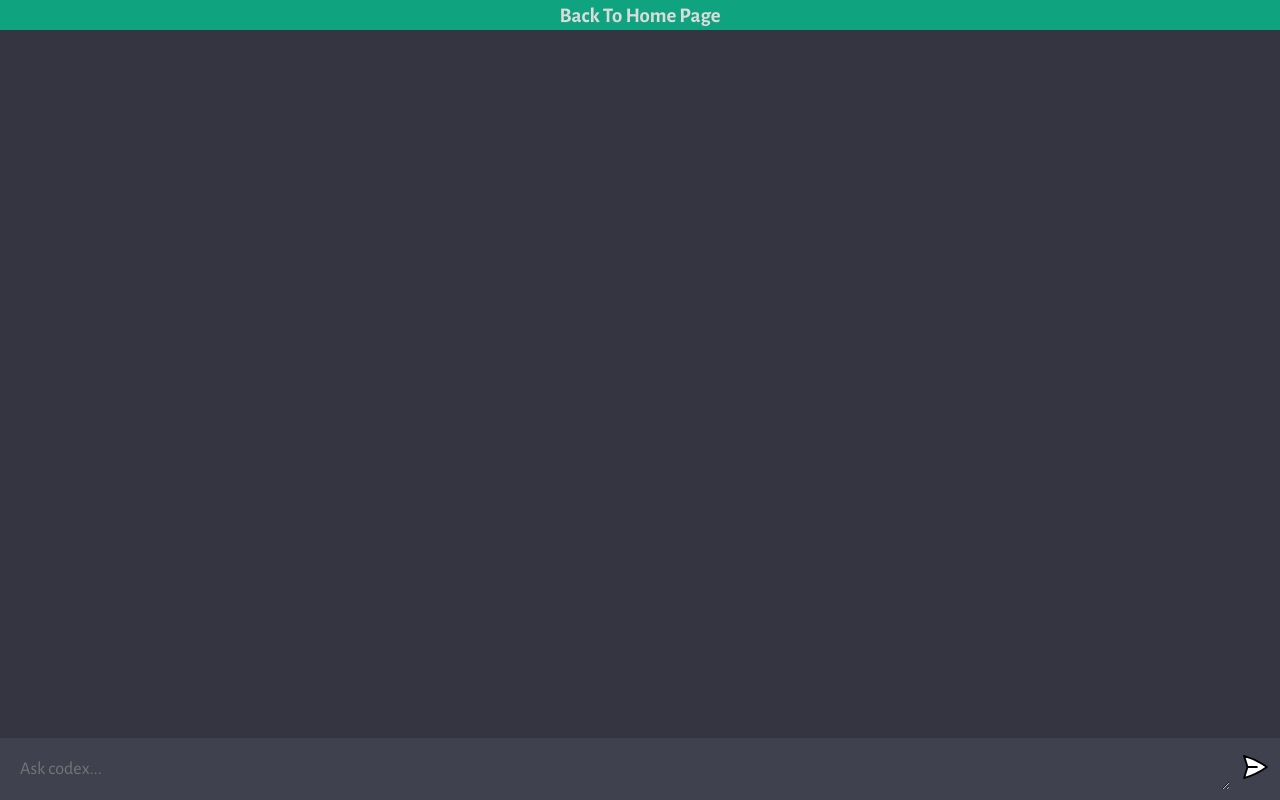
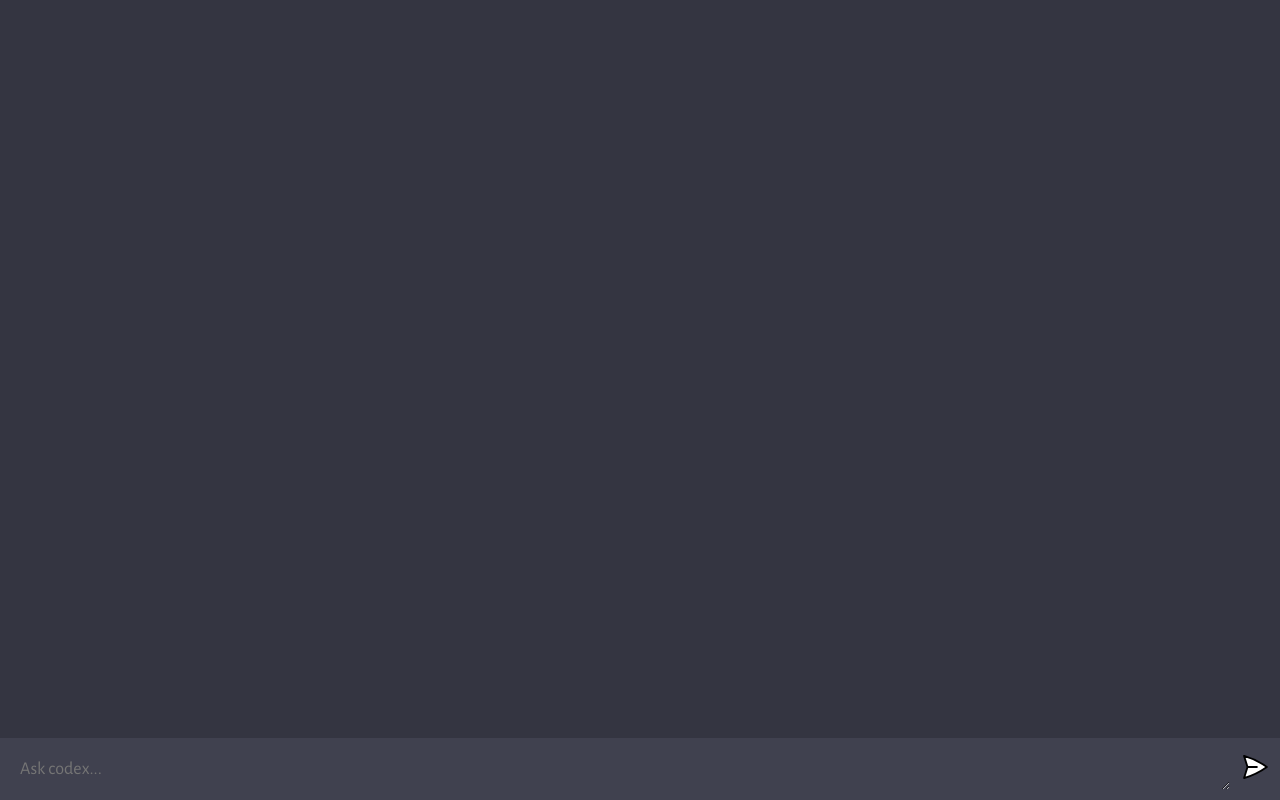
Before and after one commit to Mr-ParthSharma/codex-Learn_coding-with-OpenAI, a website built with Vite: page client/index.html in a window 1280 px wide. Built offline with nearby package versions, Linux system fonts and the light colour scheme.

Commit message:
Update index.html

```diff
--- a/client/index.html
+++ b/client/index.html
@@ -9,7 +9,7 @@
   </head>
   <body>
     <div id="app">
-        <a href="index.html"  id="btn"><div>Back To Home Page</div></a>
+<!--         <a href="index.html"  id="btn"><div>Back To Home Page</div></a> -->
       <div id="chat_container"></div>
 
       <form>
```
